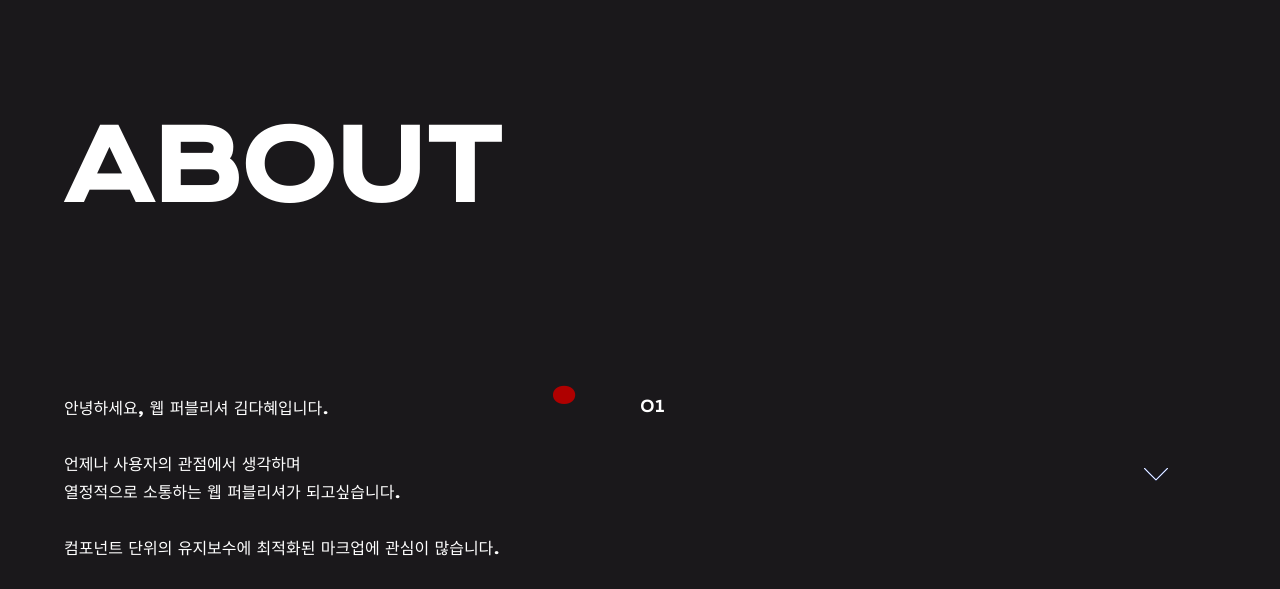
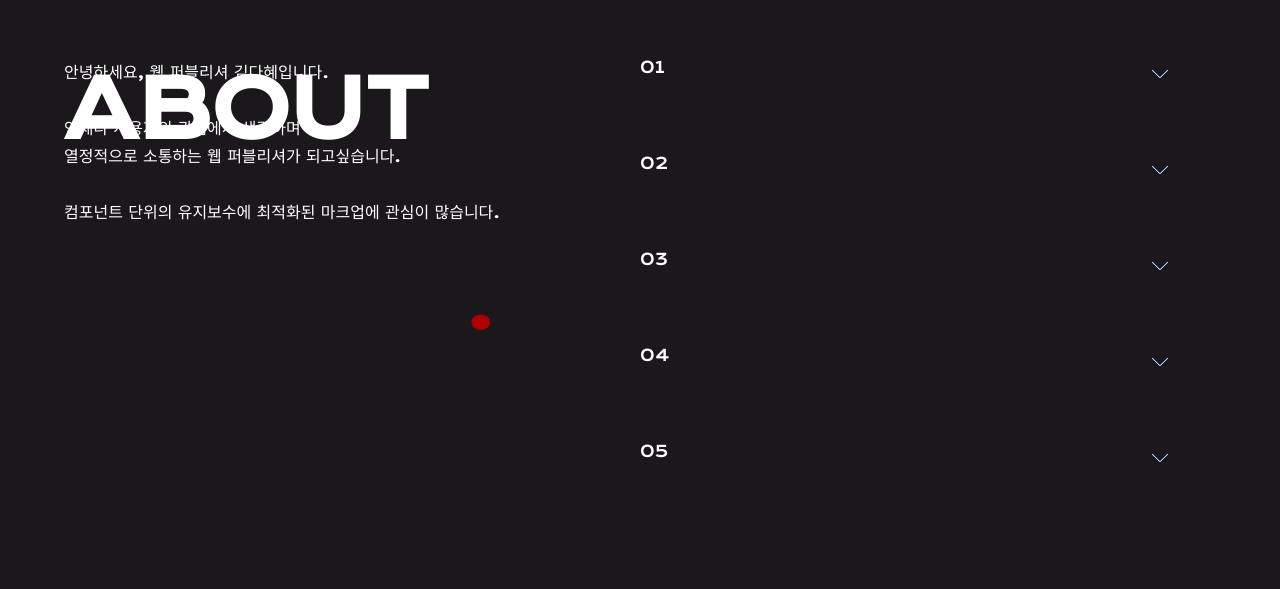
Before and after one commit to rlaekgp94/portfolio-dahye, a Vue app: page / in a window 1280 px wide. Shown: the part 1231-1820 px from the top of the page. Built offline with nearby package versions, Linux system fonts and the light colour scheme.

Commit message:
:lipstick: banner section text animation 추가

```diff
--- a/src/views/TheMain.vue
+++ b/src/views/TheMain.vue
@@ -9,16 +9,20 @@
     </header>
 
     <section class="banner" data-scroll-section>
-      <div data-scroll>
-        <h1 data-scroll data-scroll-speed="3">I'M A</h1>
-        <h1 data-scroll data-scroll-speed="2" data-scroll-delay="0.2">WEB</h1>
+      <div class="banner-title" data-scroll>
+        <h1 data-scroll data-scroll-speed="3">
+          <div>I'M A</div>
+        </h1>
+        <h1 data-scroll data-scroll-speed="2" data-scroll-delay="0.2">
+          <div>WEB</div>
+        </h1>
         <h1
           data-scroll
           data-scroll-speed="3"
           data-scroll-position="top"
           data-scroll-delay="0.05"
         >
-          PUBLSHER
+          <div>PUBLSHER</div>
         </h1>
       </div>
 
@@ -101,7 +105,7 @@
           ABOUT
         </h2>
         <span
-          class="about-title01"
+          class="about-title-item"
           data-scroll
           data-scroll-speed="4"
           data-scroll-delay="0.075"
@@ -117,7 +121,7 @@
       ></div>
 
       <div class="about-inner" data-scroll>
-        <p class="about-info" data-scroll data-scroll-speed="2">
+        <p class="about-info" data-scroll>
           안녕하세요, 웹 퍼블리셔 김다혜입니다.<br />
           <br />
           언제나 사용자의 관점에서 생각하며<br />
@@ -126,7 +130,7 @@
           컴포넌트 단위의 유지보수에 최적화된 마크업에 관심이 많습니다.
         </p>
 
-        <div class="about-skills" data-scroll data-scroll-speed="2">
+        <div class="about-skills" data-scroll>
           <ul class="about-skills-inner" data-scroll>
             <li data-scroll>
               <div class="about-skill-more-btn">
@@ -420,10 +424,49 @@ header {
     }
   }
 }
+
 .banner {
   position: relative;
   align-items: center;
+
+  .banner-title.is-inview {
     h1 {
+      div {
+        transform: none;
+        opacity: 1;
+      }
+      &:first-child {
+        div {
+          transition-delay: 0.3s;
+        }
+      }
+
+      &:nth-child(2) {
+        div {
+          transition-delay: 0.4s;
+        }
+      }
+
+      &:nth-child(3) {
+        div {
+          transition-delay: 0.5s;
+        }
+      }
+    }
+  }
+
+  .banner-title {
+    h1 {
+      perspective: 600px;
+      -webkit-perspective: 600px;
+      div {
+        opacity: 0;
+        transform-origin: center top;
+        transform-style: preserve-3d;
+        transform: translateY(100%) rotateX(-80deg);
+        transition: all 0.8s cubic-bezier(0.215, 0.61, 0.355, 1);
+      }
+
       &:not(:nth-child(3)) {
         color: $normal-color;
       }
@@ -435,6 +478,7 @@ header {
       }
       font-size: 10rem;
       line-height: 8rem;
+    }
   }
   .banner-items {
     position: relative;
@@ -489,13 +533,14 @@ header {
     opacity: 0.7;
   }
 }
+
 // About section
 #about {
-  // justify-content: space-between;
   flex-direction: column;
   min-height: auto;
   padding-top: 5rem;
-  padding-bottom: 10rem;
+  padding-bottom: 5rem;
+
   .about-link {
     a {
       color: #fff;
@@ -533,22 +578,23 @@ header {
       left: -999rem;
     }
   }
+
   .about-title {
     width: auto;
-    font-size: 6rem;
-    margin-top: 12.5rem;
+    font-size: 5rem;
+    margin-top: 10rem;
     position: relative;
   }
 
-  .about-title01 {
+  .about-title-item {
     color: $accent-color;
     position: absolute;
     bottom: -1.5rem;
-    left: 30rem;
+    left: 25rem;
   }
 
   .header_line {
-    margin-top: 3rem;
+    margin-top: 1rem;
     margin-bottom: 3rem;
     width: 90vw;
     background: rgba(255, 255, 255, 0.5);
@@ -568,12 +614,11 @@ header {
     .about-skills {
       width: 45vw;
       .about-skills-inner {
-        font-size: 3rem;
+        font-size: 2rem;
         margin-top: -2rem;
         li {
-          // border-bottom: 1px solid #fff;
           height: auto;
-          line-height: 7rem;
+          line-height: 6rem;
           transition: all 0.5s;
           position: relative;
           padding: 0 3rem;
@@ -589,15 +634,15 @@ header {
 
           span {
             position: absolute;
-            top: -0.75rem;
+            top: -0.4rem;
             left: 0;
             font-size: 1rem;
           }
 
           img {
             filter: invert(100%);
-            width: 1.5rem;
-            height: 1.5rem;
+            width: 1rem;
+            height: 1rem;
           }
 
           .about-skill-more {
```
Lines whose indentation alone changed are shown as unchanged.
